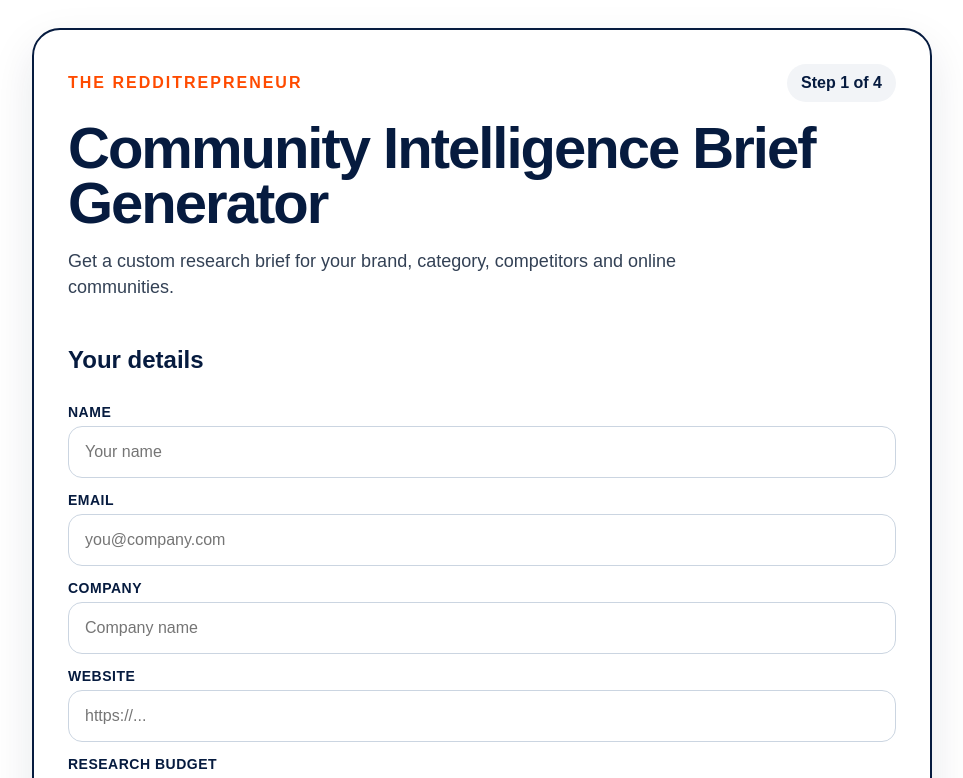
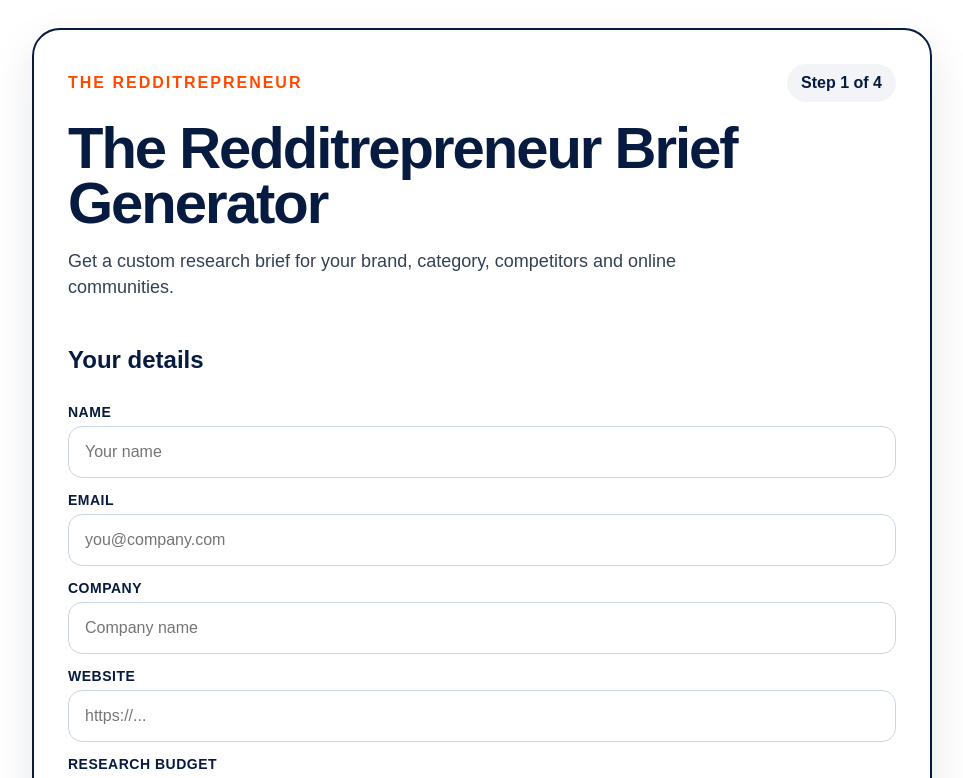
Before and after one commit to theredditrepreneur/reddit-brief-generator., a React (Vite) app in the folder client/: page / in a window 1280 px wide. Shown: the top 778 px of the page, without its empty margins (158-1121 px from the left). Built offline with nearby package versions, Linux system fonts and the light colour scheme.

Commit message:
Update main.jsx

```diff
--- a/client/src/main.jsx
+++ b/client/src/main.jsx
@@ -118,7 +118,7 @@
           <p className="step">Step {brief ? "Complete" : `${step} of 4`}</p>
         </div>
 
-        <h1>Community Intelligence Brief Generator</h1>
+        <h1>The Redditrepreneur Brief Generator</h1>
         <p className="sub">
           Get a custom research brief for your brand, category, competitors and online communities.
         </p>
```
